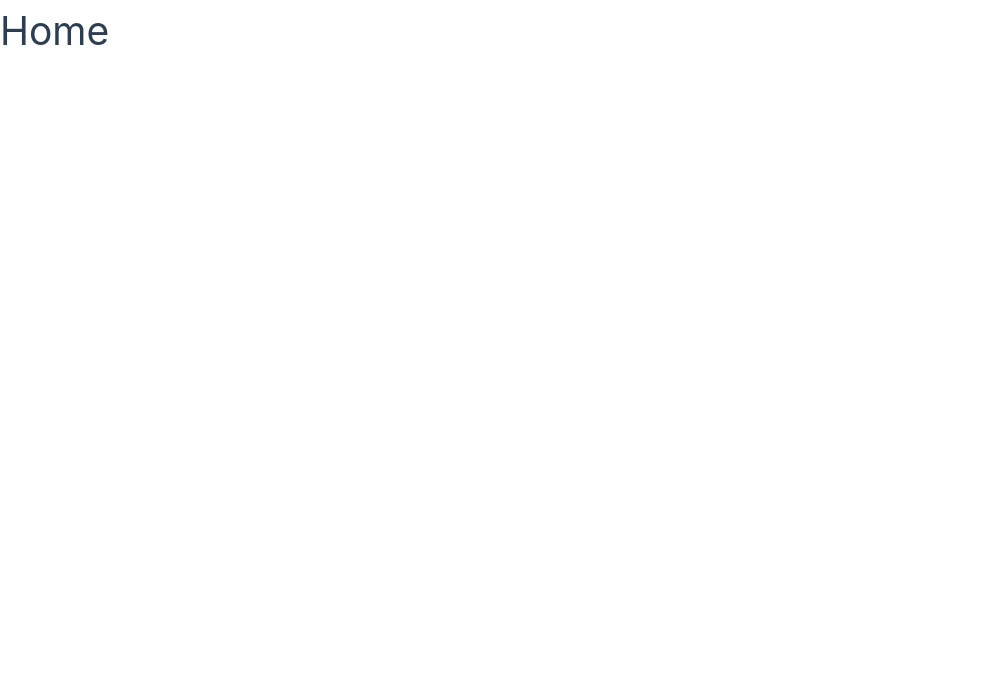
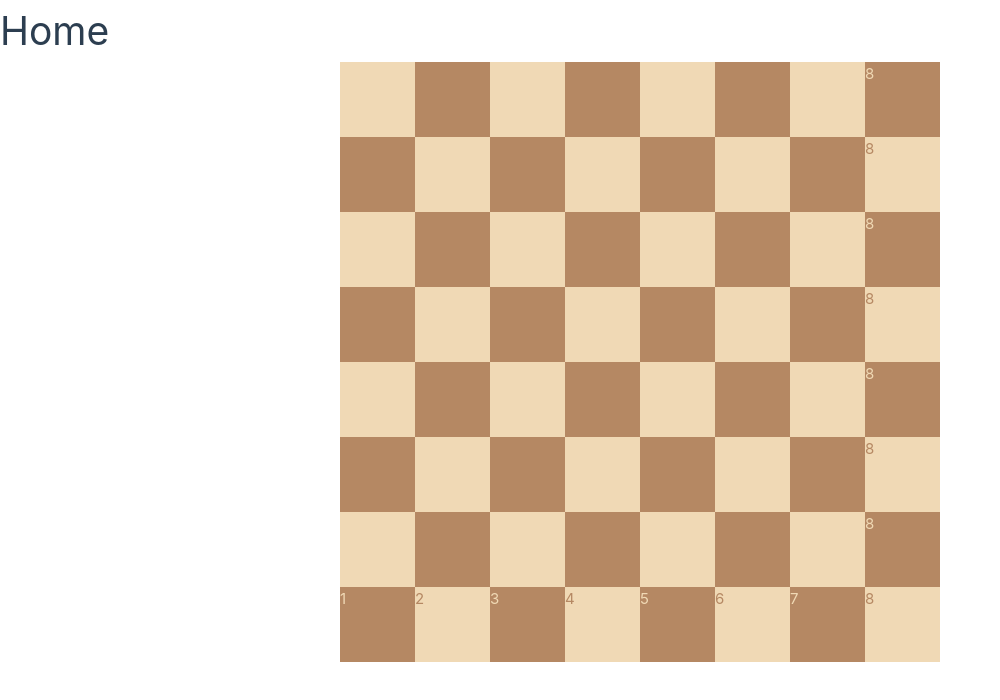
Before and after one commit to rivershertz/chess, a Vue app: page / in a window 1280 px wide. Shown: the top 700 px of the page, without its empty margins (0-1000 px from the left). Built offline with nearby package versions, Linux system fonts and the light colour scheme.

Commit message:
feat: create board

```diff
--- a/src/assets/base.css
+++ b/src/assets/base.css
@@ -54,6 +54,13 @@
   }
 }
 
+.default-scheme {
+  --light-cell: #f0d9b5;
+  --dark-cell: #b58863;
+  --light-piece: #f8f9fa;
+  --dark-piece: #343a40;
+}
+
 *,
 *::before,
 *::after {
--- a/src/views/HomeView.vue
+++ b/src/views/HomeView.vue
@@ -1,5 +1,61 @@
 <script setup lang="ts"></script>
 
 <template>
-  <main><h1>Home</h1></main>
+  <main class="default-scheme">
+    <h1>Home</h1>
+    <div class="board">
+      <span v-for="row in ['a', 'b', 'c', 'd', 'e', 'f', 'g', 'h']" :key="row" class="row">
+        <span v-for="cell in 8" :key="cell" class="cell"
+          ><span class="cell-coordinate">{{ cell }}</span></span
+        >
+      </span>
+    </div>
+  </main>
 </template>
+
+<style scoped>
+.board {
+  max-width: 600px;
+  margin: 0 auto;
+  display: grid;
+  grid-template-rows: repeat(8, 1fr);
+  aspect-ratio: 1;
+  place-items: center;
+}
+
+.row {
+  width: 100%;
+  height: 100%;
+  display: grid;
+  grid-template-columns: repeat(8, 1fr);
+}
+
+.cell {
+  width: 100%;
+  height: 100%;
+}
+
+.row:nth-child(odd) .cell:nth-child(even),
+.row:nth-child(even) .cell:nth-child(odd) {
+  background-color: var(--dark-cell);
+  color: var(--light-cell);
+}
+
+.row:nth-child(even) .cell:nth-child(even),
+.row:nth-child(odd) .cell:nth-child(odd) {
+  background-color: var(--light-cell);
+  color: var(--dark-cell);
+}
+
+.cell-coordinate {
+  display: none;
+}
+
+.row:last-child .cell-coordinate {
+  display: block;
+}
+
+.cell:last-child .cell-coordinate {
+  display: block;
+}
+</style>
```
Also changed, not shown: public/chess.svg, 1 other file (tests, documents, lock files or other folders).
